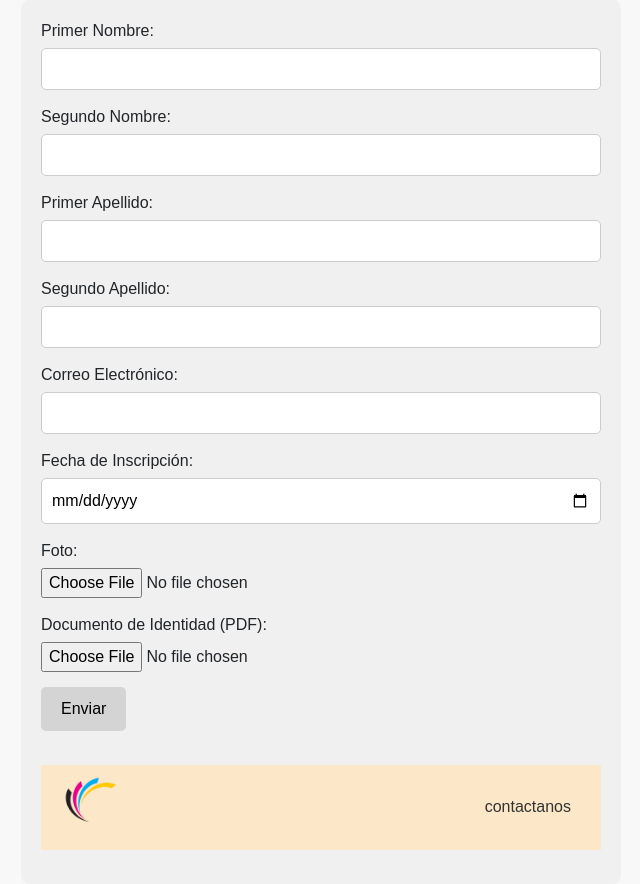
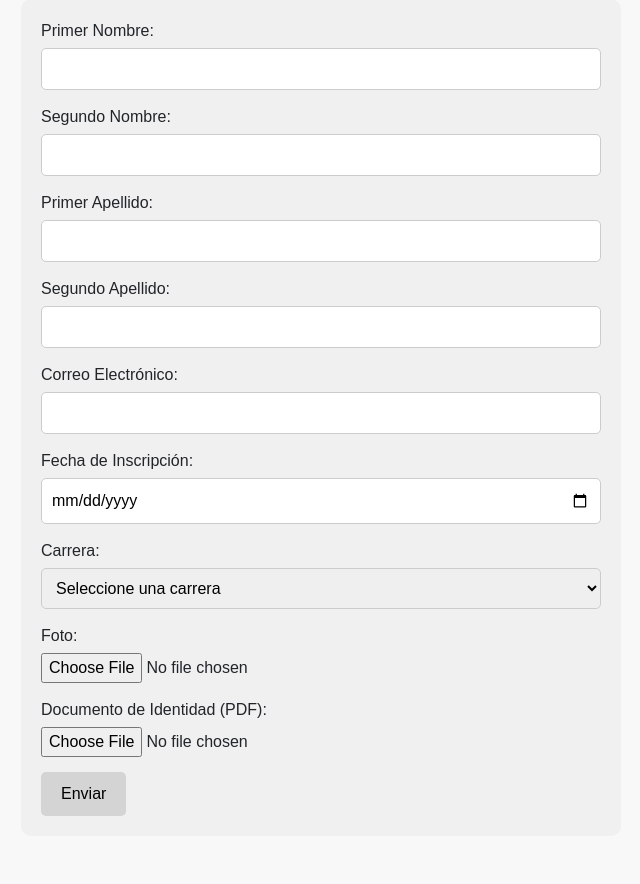
Before and after one commit to JSP10877/estudiantes_inc, a Flask app: page /registro_estudiantes in a window 1280 px wide. Shown: the part 91-975 px from the top of the page, without its empty margins (319-959 px from the left). Before the commit the page ends 941 px from the top, so only its background shows below. Run offline with Flask 3, Linux system fonts and the light colour scheme; data comes from the database, SQL or seed files in the repository.

Commit message:
correccion reyes

```diff
--- a/templates/registro_estudiantes.html
+++ b/templates/registro_estudiantes.html
@@ -57,6 +57,14 @@
             <input type="date" id="fecha_inscripcion" name="fecha_inscripcion" required>
         </div>
         <div>
+            <label for="carrera">Carrera:</label>
+            <select id="carrera" name="carrera" required>
+                <option value="">Seleccione una carrera</option>
+                {% for carrera in carreras %}
+                <option value="{{ carrera[0] }}">{{ carrera[1] }}</option>
+                {% endfor %}
+            </select>
+        </div>
         <div>
             <label for="foto">Foto:</label>
             <input type="file" id="foto" name="foto" accept="image/*" required>
```
